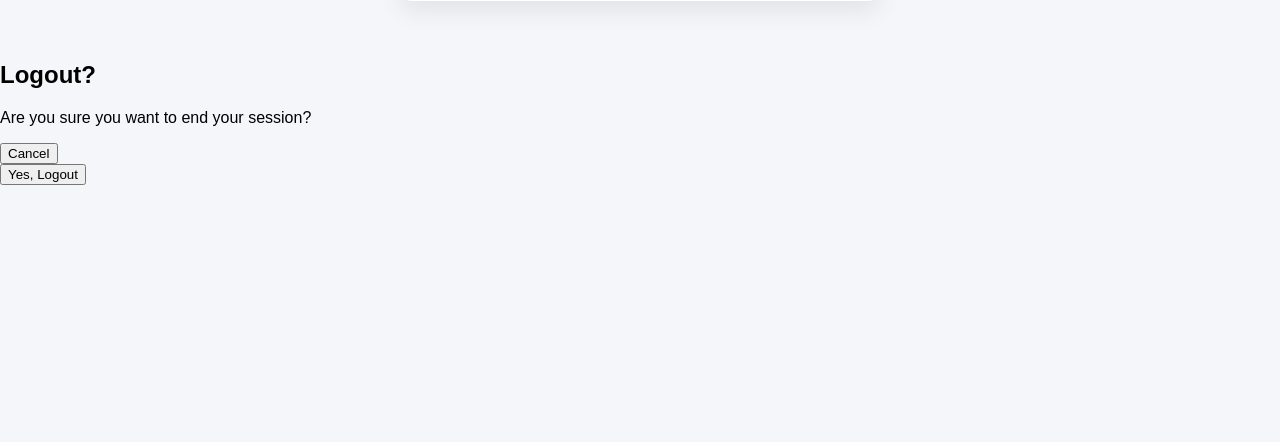
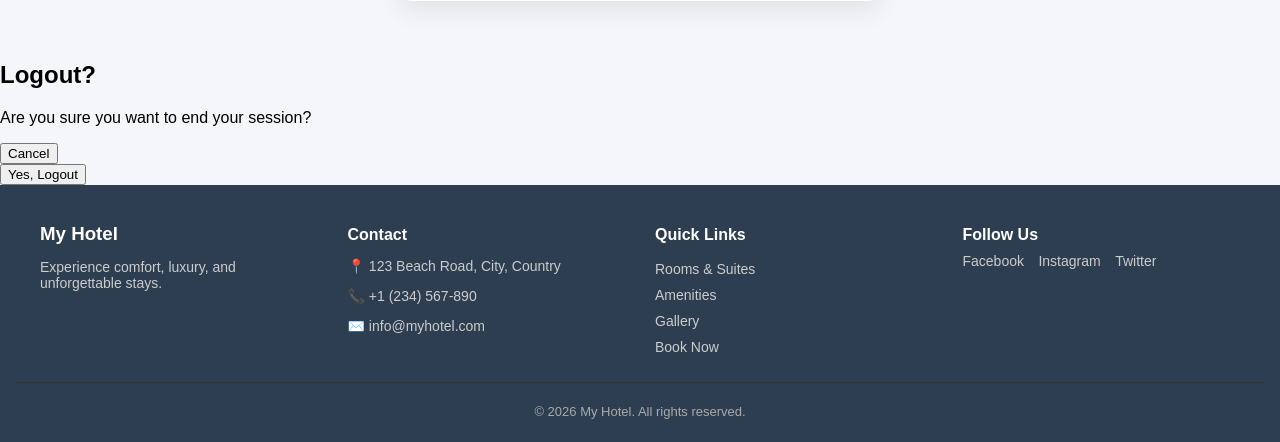
Before and after one commit to sanjaysaini16122000-ui/My_Hotel, a Django app: page /accounts/signup/ in a window 1280 px wide. Shown: the part 749-1191 px from the top of the page. Before the commit the page ends 934 px from the top, so only its background shows below. Run offline with Django 5.2, Linux system fonts and the light colour scheme; data comes from the database, SQL or seed files in the repository.

Commit message:
footer add

```diff
--- a/hotel/templates/base.html
+++ b/hotel/templates/base.html
@@ -5,7 +5,64 @@
     <title>My Hotel</title>
     <link rel="stylesheet" href="{% static 'css/style.css' %}">
     <link rel="stylesheet" href="{% static 'css/base.css' %}">
+<style>
+    /*      FOOTER       */
+.hotel-footer {
+  background-color: #2c3e50;
+  color: #eee;
+  padding: 20px 15px 10px;;
+  font-family: Arial, sans-serif;
+}
 
+.footer-container {
+  display: grid;
+  grid-template-columns: repeat(auto-fit, minmax(220px, 1fr));
+  gap: 30px;
+  max-width: 1200px;
+  margin: auto;
+}
+
+.footer-section h3,
+.footer-section h4 {
+  margin-bottom: 8px;
+  color: #fff;
+}
+
+.footer-section p,
+.footer-section a {
+  font-size: 14px;
+  color: #ccc;
+  text-decoration: none;
+}
+
+.footer-section ul {
+  list-style: none;
+  padding: 0;
+}
+
+.footer-section ul li {
+  margin-bottom: 8px;
+}
+
+.footer-section a:hover {
+  color: #fff;
+}
+
+.social-links a {
+  display: inline-block;
+  margin-right: 10px;
+}
+
+.footer-bottom {
+  text-align: center;
+  border-top: 1px solid #333;
+  margin-top: 10px;
+  padding-top: 8px;
+  font-size: 13px;
+  color: #aaa;
+}
+
+</style>
 </head>
 <body>
 
@@ -71,6 +128,46 @@
         </div>
     </div>
 </div>
+<footer class="hotel-footer">
+  <div class="footer-container">
+
+    <div class="footer-section">
+      <h3>My Hotel</h3>
+      <p>Experience comfort, luxury, and unforgettable stays.</p>
+    </div>
+
+    <div class="footer-section">
+      <h4>Contact</h4>
+      <p>📍 123 Beach Road, City, Country</p>
+      <p>📞 +1 (234) 567-890</p>
+      <p>✉️ info@myhotel.com</p>
+    </div>
+
+    <div class="footer-section">
+      <h4>Quick Links</h4>
+      <ul>
+        <li><a href="#">Rooms & Suites</a></li>
+        <li><a href="#">Amenities</a></li>
+        <li><a href="#">Gallery</a></li>
+        <li><a href="#">Book Now</a></li>
+      </ul>
+    </div>
+
+    <div class="footer-section">
+      <h4>Follow Us</h4>
+      <div class="social-links">
+        <a href="#">Facebook</a>
+        <a href="#">Instagram</a>
+        <a href="#">Twitter</a>
+      </div>
+    </div>
+
+  </div>
+
+  <div class="footer-bottom">
+    <p>© 2026 My Hotel. All rights reserved.</p>
+  </div>
+</footer>
 
 <script src="{% static 'js/base.js' %}"></script>
 
```
